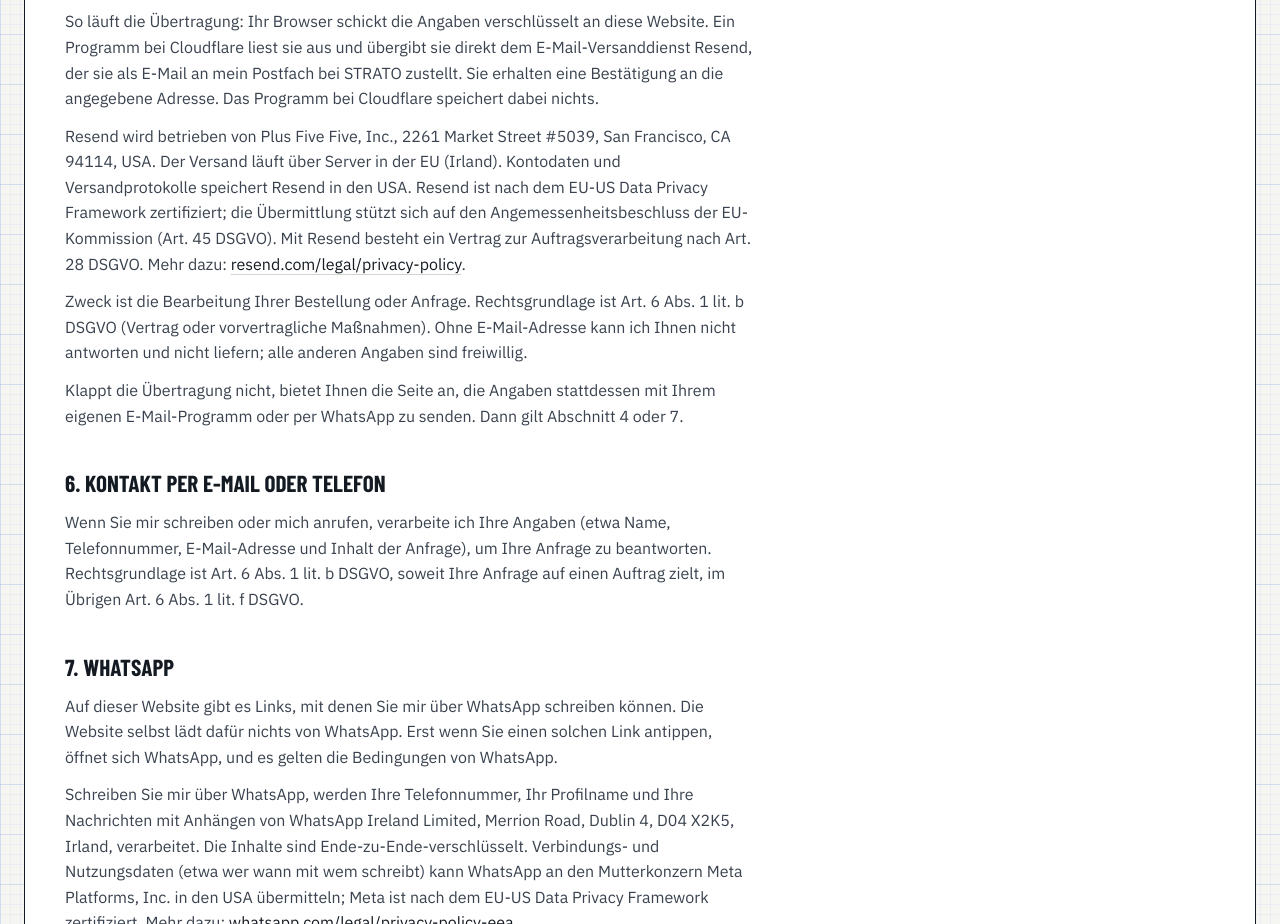
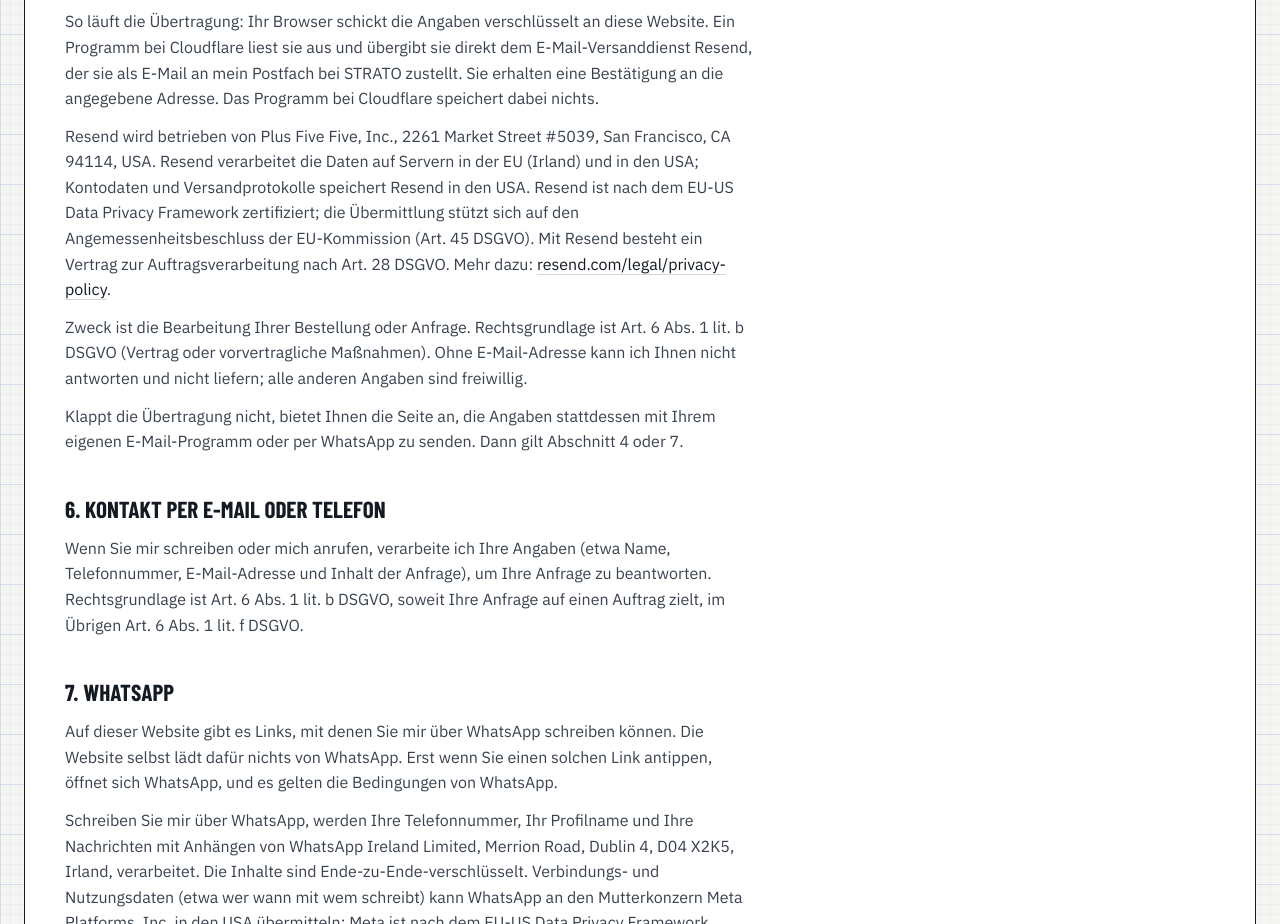
Before and after one commit to tomokvc/plavocad.de, a plain HTML site: page datenschutz.html in a window 1280 px wide. Shown: the part 1935-2859 px from the top of the page. Drawn offline with Linux system fonts and the light colour scheme.

Commit message:
Add files via upload

```diff
--- a/datenschutz.html
+++ b/datenschutz.html
@@ -60,7 +60,7 @@
 <h2>5. Bestellformular und Datei-Upload</h2>
 <p>Auf der Startseite können Sie Grundrisse bestellen und ein Angebot für einen Bestand anfordern. Dabei verarbeite ich die Angaben, die Sie eintragen: E-Mail-Adresse (Pflicht), auf Wunsch Name, Firma, Telefonnummer, Angaben zum Objekt und Ihre Nachricht, sowie die Pläne und Fotos, die Sie hochladen (bis zu 10 Dateien, zusammen höchstens 20 MB).</p>
 <p>So läuft die Übertragung: Ihr Browser schickt die Angaben verschlüsselt an diese Website. Ein Programm bei Cloudflare liest sie aus und übergibt sie direkt dem E-Mail-Versanddienst Resend, der sie als E-Mail an mein Postfach bei STRATO zustellt. Sie erhalten eine Bestätigung an die angegebene Adresse. Das Programm bei Cloudflare speichert dabei nichts.</p>
-<p>Resend wird betrieben von Plus Five Five, Inc., 2261 Market Street #5039, San Francisco, CA 94114, USA. Der Versand läuft über Server in der EU (Irland). Kontodaten und Versandprotokolle speichert Resend in den USA. Resend ist nach dem EU-US Data Privacy Framework zertifiziert; die Übermittlung stützt sich auf den Angemessenheitsbeschluss der EU-Kommission (Art. 45 DSGVO). Mit Resend besteht ein Vertrag zur Auftragsverarbeitung nach Art. 28 DSGVO. Mehr dazu: <a href="https://resend.com/legal/privacy-policy" rel="noopener">resend.com/legal/privacy-policy</a>.</p>
+<p>Resend wird betrieben von Plus Five Five, Inc., 2261 Market Street #5039, San Francisco, CA 94114, USA. Resend verarbeitet die Daten auf Servern in der EU (Irland) und in den USA; Kontodaten und Versandprotokolle speichert Resend in den USA. Resend ist nach dem EU-US Data Privacy Framework zertifiziert; die Übermittlung stützt sich auf den Angemessenheitsbeschluss der EU-Kommission (Art. 45 DSGVO). Mit Resend besteht ein Vertrag zur Auftragsverarbeitung nach Art. 28 DSGVO. Mehr dazu: <a href="https://resend.com/legal/privacy-policy" rel="noopener">resend.com/legal/privacy-policy</a>.</p>
 <p>Zweck ist die Bearbeitung Ihrer Bestellung oder Anfrage. Rechtsgrundlage ist Art. 6 Abs. 1 lit. b DSGVO (Vertrag oder vorvertragliche Maßnahmen). Ohne E-Mail-Adresse kann ich Ihnen nicht antworten und nicht liefern; alle anderen Angaben sind freiwillig.</p>
 <p>Klappt die Übertragung nicht, bietet Ihnen die Seite an, die Angaben stattdessen mit Ihrem eigenen E-Mail-Programm oder per WhatsApp zu senden. Dann gilt Abschnitt 4 oder 7.</p>
 
--- a/worker.js
+++ b/worker.js
@@ -7,7 +7,7 @@
  * Benötigt (Cloudflare → Worker → Einstellungen → Variablen und Geheimnisse):
  *   RESEND_API_KEY  (Geheimnis)  API-Schlüssel von resend.com
  *   MAIL_TO         (Text)       z. B. kontakt@plavocad.de
- *   MAIL_FROM       (Text)       z. B. "PlavoCAD Website <formular@send.plavocad.de>"  (Domain muss bei Resend bestätigt sein)
+ *   MAIL_FROM       (Text)       z. B. "PlavoCAD Website <formular@plavocad.de>"  (Domain muss bei Resend bestätigt sein)
  */
 
 const MAX_FILES = 10;
```
Also changed, not shown: 1 other file.
